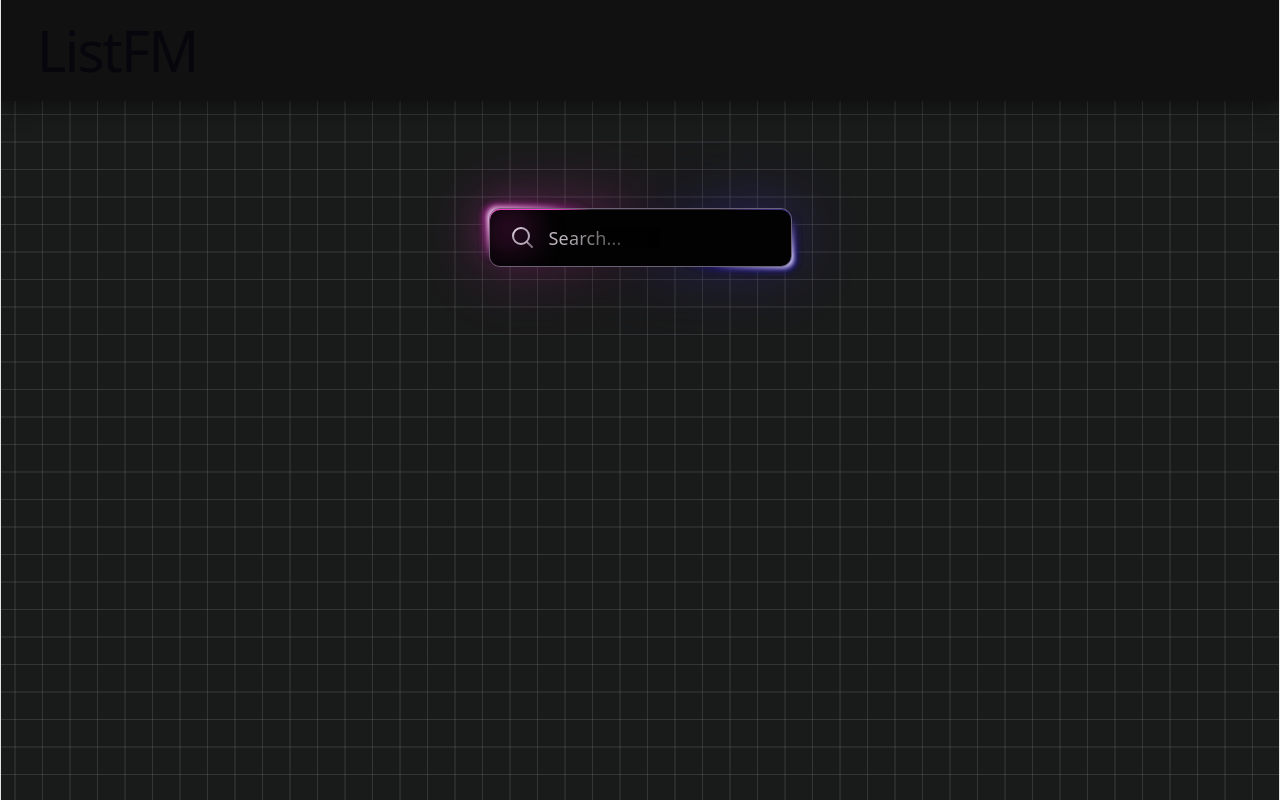
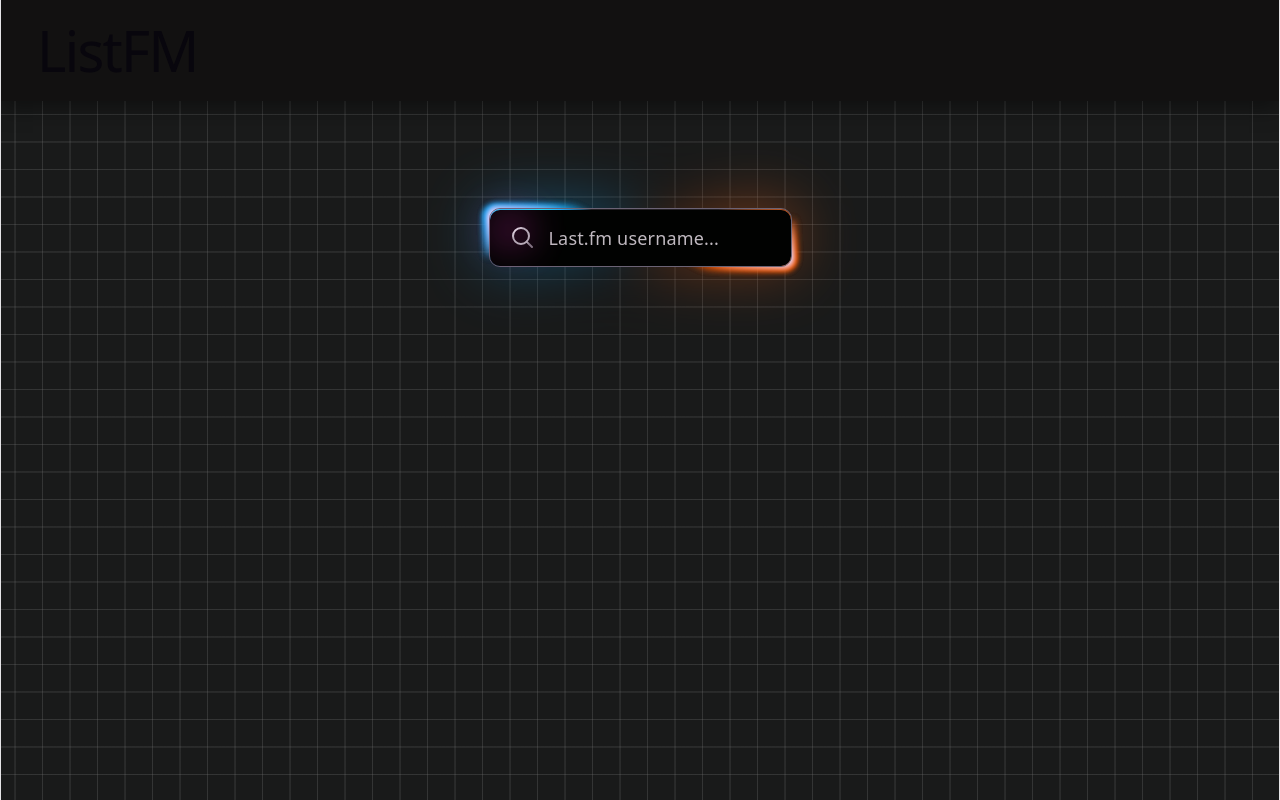
Before and after one commit to Doggo785/ListFM, a React app in the folder frontend/: page / in a window 1280 px wide. Built offline with nearby package versions, Linux system fonts and the light colour scheme; the HTML template or start-up script is replaced by a standard one.

Commit message:
feat(ui): enhance SearchInput component functionality
* Pass value, onChange, and onSearch props to SearchInput
* Implement Enter key functionality for search
* Update input placeholder to specify Last.fm username
* Remove unused input mask styles

```diff
--- a/frontend/src/App.jsx
+++ b/frontend/src/App.jsx
@@ -28,7 +28,6 @@
         const data = await response.json();
         console.log(data);
       }
-      console.log(data);
     } catch (error) {
       console.error('Error fetching recent tracks:', error);
     }
@@ -36,7 +35,11 @@
   return(
     <main className='main-content'>
       <div className="search-section">
-      <SearchInput />
+        <SearchInput
+          value={username}
+          onChange={setUsername}
+          onSearch={get_user_recent}
+        />
       </div>
     </main>
   );
--- a/frontend/src/comopnents/ui/Button.jsx
+++ b/frontend/src/comopnents/ui/Button.jsx
@@ -1,7 +1,12 @@
 import React from 'react';
 import styled from 'styled-components';
 
-const SearchInput = () => {
+const SearchInput = ({value, onChange, onSearch}) => {
+  const handleKeyDown = (e) => {
+    if (e.key === 'Enter') {
+      onSearch();
+    }
+  };
   return (
     <StyledWrapper>
       <div className="search-input-shell">
@@ -14,7 +19,15 @@
           <div className="white" />
           <div className="border" />
           <div id="main">
-            <input placeholder="Search..." type="text" name="text" className="input" />
+            <input
+              placeholder="Last.fm username..."
+              type="text"
+              name="text"
+              className="input"
+              value={value}
+              onChange={(e) => onChange(e.target.value)}
+              onKeyDown={handleKeyDown}
+            />
             <div id="input-mask" />
             <div id="pink-mask" />
             <div id="search-icon">
@@ -113,15 +126,6 @@
     display: none;
   }
 
-  #input-mask {
-    pointer-events: none;
-    width: 100px;
-    height: 20px;
-    position: absolute;
-    background: linear-gradient(90deg, transparent, black);
-    top: 18px;
-    left: 70px;
-  }
   #pink-mask {
     pointer-events: none;
     width: 30px;
@@ -192,10 +196,10 @@
     background-position: 0 0;
     background-image: conic-gradient(
       #1c191c,
-      #402fb5 5%,
+      #FF6817 5%,
       #1c191c 14%,
       #1c191c 50%,
-      #cf30aa 60%,
+      #17AEFF 60%,
       #1c191c 64%
     );
     /* animation: rotate 4s 0.1s linear infinite; */
@@ -219,10 +223,10 @@
     background-position: 0 0;
     background-image: conic-gradient(
       rgba(0, 0, 0, 0),
-      #18116a,
+      #FF5900,
       rgba(0, 0, 0, 0) 10%,
       rgba(0, 0, 0, 0) 50%,
-      #6e1b60,
+      #17AEFF,
       rgba(0, 0, 0, 0) 60%
     );
     transition: all 2s;
@@ -293,10 +297,10 @@
     /*border color, change middle color*/
     background-image: conic-gradient(
       #000,
-      #402fb5 5%,
+      #FF6817 5%,
       #000 38%,
       #000 50%,
-      #cf30aa 60%,
+      #17AEFF 60%,
       #000 87%
     );
     /* change speed here */
```
